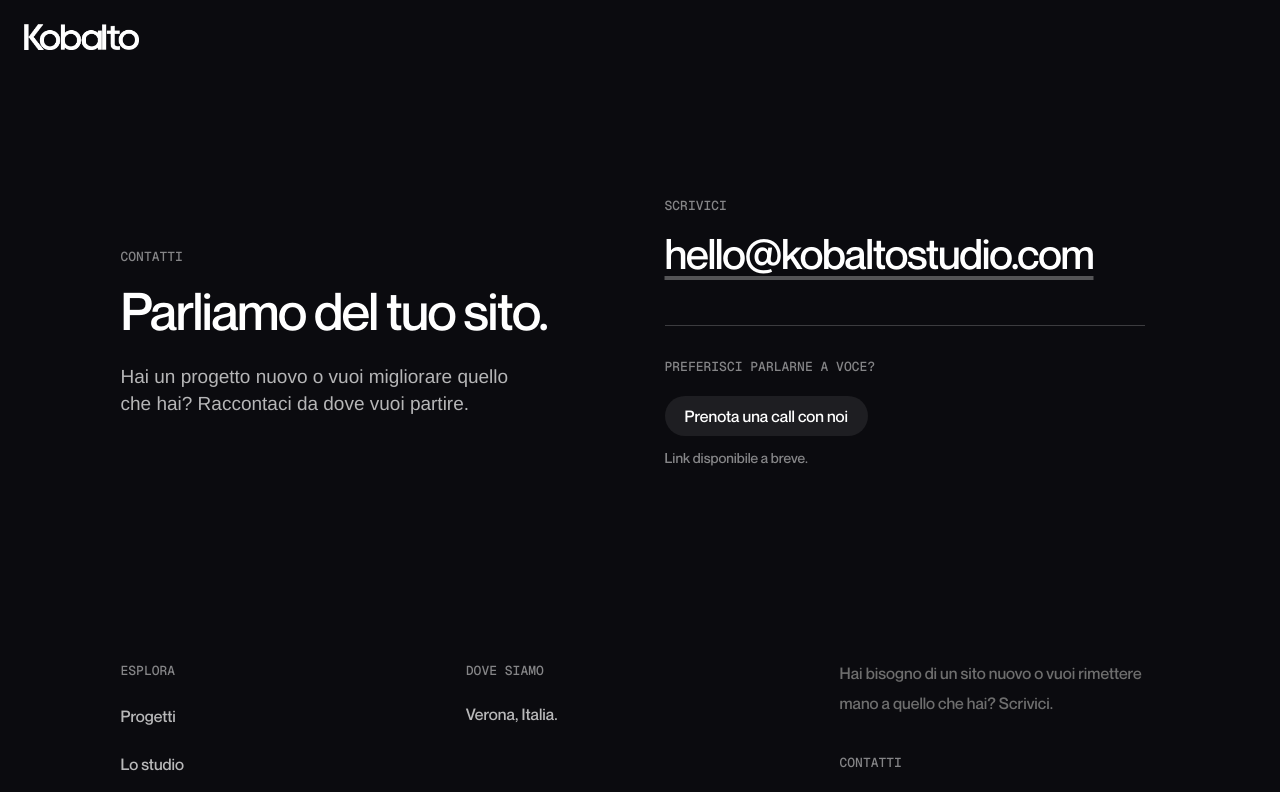
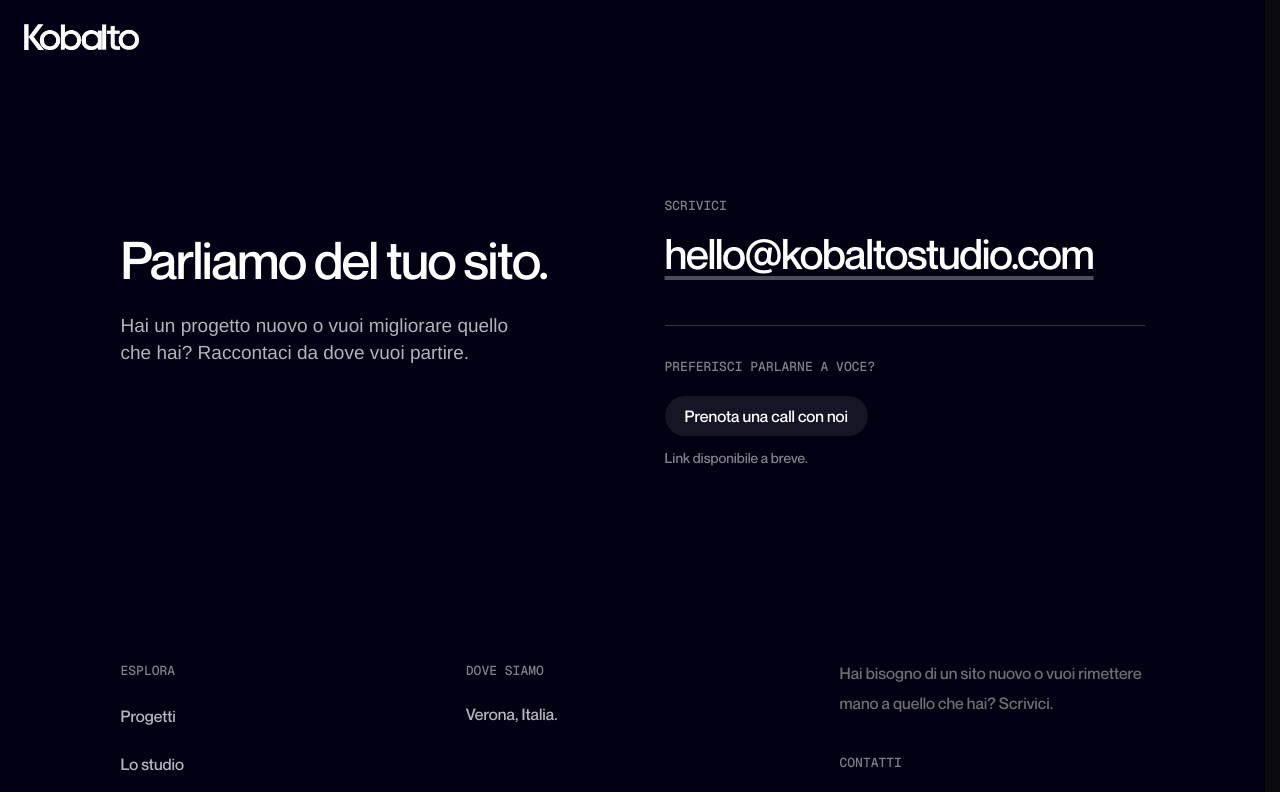
Before and after one commit to mattiazeminian/kobalto-studio, a Next.js app: page /contatti in a window 1280 px wide. Shown: the top 792 px of the page. Built offline with nearby package versions, Linux system fonts and the light colour scheme; a web font is replaced by a local one.

Commit message:
Align contact content and deepen page background

```diff
--- a/app/contatti/page.tsx
+++ b/app/contatti/page.tsx
@@ -11,7 +11,7 @@ export const metadata: Metadata = {
 
 export default function ContattiPage() {
   return (
-    <main className="min-h-screen bg-ink text-white">
+    <main className="min-h-screen bg-[#020113] text-white">
       <div className="w-full px-4 pt-4 desktop:px-6 desktop:pt-6">
         <Link href="/" aria-label="Torna alla home di Kobalto Studio" className="block w-[115px]">
           <Image
@@ -27,13 +27,12 @@ export default function ContattiPage() {
 
       <section
         aria-labelledby="contatti-title"
-        className="mx-auto grid min-h-[70vh] w-full max-w-[1024px] gap-12 px-4 py-20 desktop:grid-cols-2 desktop:items-center desktop:gap-16 desktop:px-0"
+        className="mx-auto grid min-h-[70vh] w-full max-w-[1024px] gap-12 px-4 py-20 desktop:grid-cols-2 desktop:content-center desktop:items-start desktop:gap-16 desktop:px-0"
       >
-        <div>
-          <p className="mono-label text-white/50">Contatti</p>
+        <div className="desktop:pt-[38px]">
           <h1
             id="contatti-title"
-            className="mt-3 max-w-[450px] text-[43px] leading-[1.1] font-medium tracking-[-0.03em] desktop:text-[52px]"
+            className="max-w-[450px] text-[43px] leading-[1.1] font-medium tracking-[-0.03em] desktop:text-[52px]"
           >
             Parliamo del tuo sito.
           </h1>
```
